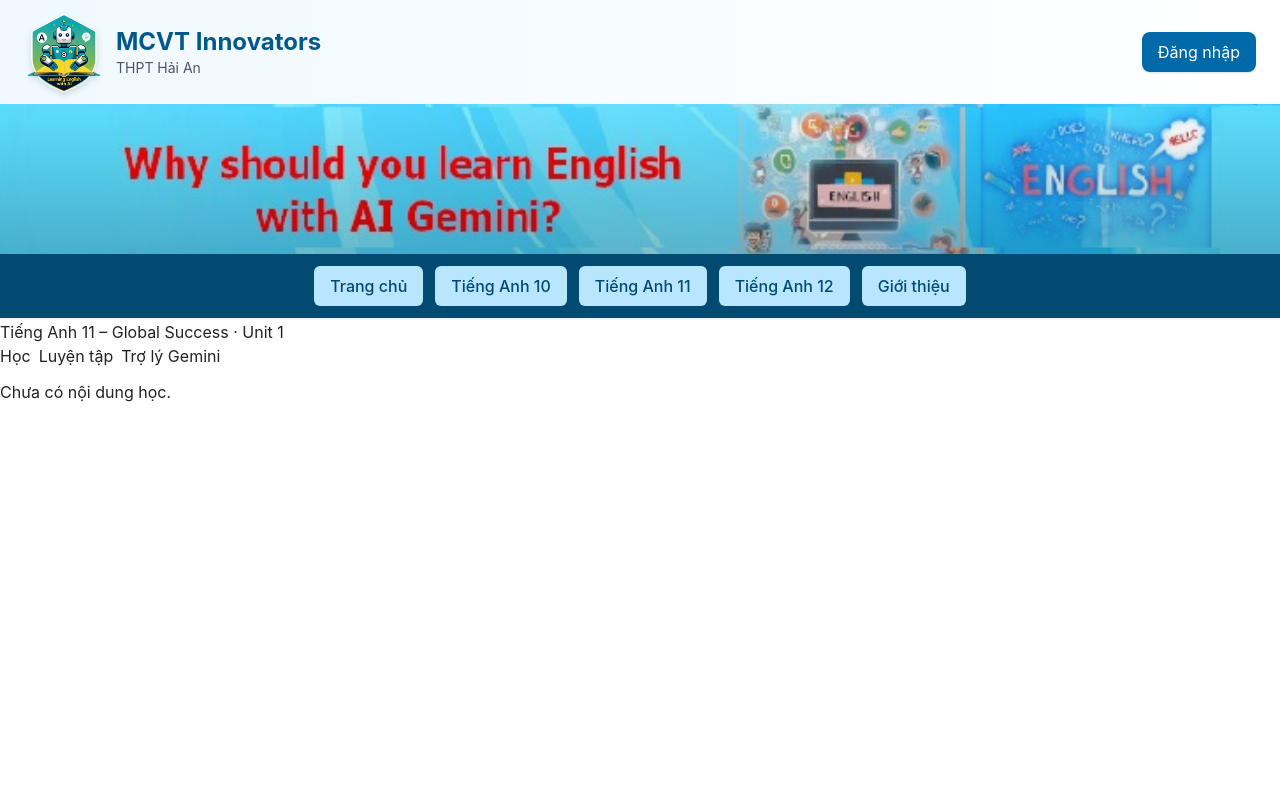
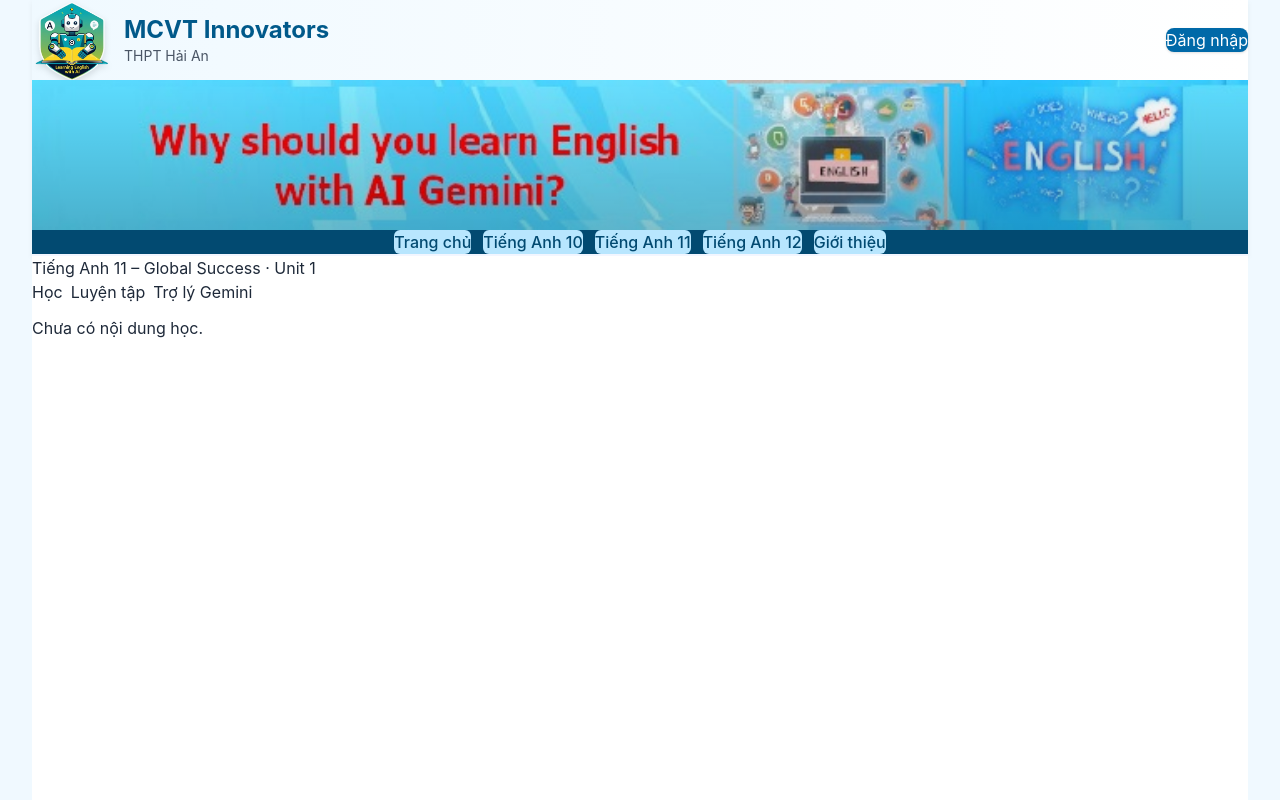
Before and after one commit to Thinit362/my-english-ai, a Next.js app: page /english-11/unit/1 in a window 1280 px wide. Shown: the top 800 px of the page. Built offline with nearby package versions, Linux system fonts and the light colour scheme.

Commit message:
Update globals.css

```diff
--- a/app/globals.css
+++ b/app/globals.css
@@ -9,27 +9,33 @@
   --text-main: #222;
   --text-muted: #666;
   --radius: 12px;
+
+  /* Đệm ngang mặc định cho layout */
+  --container-inline: clamp(16px, 4vw, 32px);
 }
+
+html, body {
+  font-family: "Inter", "Segoe UI", Roboto, Arial, sans-serif;
+  background: var(--bg-page);
+  color: var(--text-main);
+  scroll-behavior: smooth;
+}
+
 body {
   @apply bg-sky-50 text-gray-800;
   font-family: "Inter", sans-serif;
 }
 
-img {
-  user-select: none;
-}
+/* ⚙️ Reset cơ bản (đã vá: bỏ padding:2 toàn cục) */
+* { box-sizing: border-box; margin: 0; padding: 0; }
 
-a {
-  transition: all 0.2s ease-in-out;
-}
+img { user-select: none; }
+a { transition: all 0.2s ease-in-out; }
 
-/* ⚙️ Reset cơ bản */
-* { box-sizing: border-box; margin: 0; padding: 2; }
-html, body {
-  font-family: "Inter", "Segoe UI", Roboto, Arial, sans-serif;
-  background: var(--bg-page);
-  color: var(--text-main);
-  scroll-behavior: smooth;
+/* Lớp bọc trang để tránh dính lề trên thiết bị có safe-area */
+.page-shell, body {
+  padding-inline: max(var(--container-inline), env(safe-area-inset-left));
+  padding-inline: max(var(--container-inline), env(safe-area-inset-right));
 }
 
 /* 🔝 Header */
@@ -38,6 +44,13 @@ header {
   border-bottom: 2px solid var(--light-navy);
   box-shadow: 0 2px 6px rgba(0,0,0,.05);
 }
+/* Nội dung bên trong header */
+header > .container-max {
+  display: flex;
+  align-items: center;
+  gap: 12px;
+  padding-block: 10px;
+}
 
 /* 🌊 NAV: nền xanh đậm + nút xanh nhạt chữ navy */
 .nav-dark { background: var(--navy); }
@@ -45,14 +58,21 @@ header {
   @apply rounded font-medium text-sm md:text-base px-3 md:px-4 py-2 transition;
   background: #dbeafe;          /* blue-100 */
   color: var(--navy);
+  margin: 0 2px;
 }
 .nav-chip:hover { background: #bfdbfe; transform: scale(1.05); } /* blue-200 */
 
-/* 🧭 Container tối đa */
-.container-max { @apply mx-auto w-full max-w-7xl; }
+/* 🧭 Container tối đa (đã thêm padding-inline) */
+.container-max {
+  @apply mx-auto w-full max-w-7xl;
+  padding-inline: var(--container-inline);
+}
 
 /* 🪄 Nút dùng chung */
-.btn-navy { @apply bg-[var(--navy)] text-white rounded-lg font-semibold py-2 px-4 transition hover:opacity-90; }
+.btn-navy {
+  @apply bg-[var(--navy)] text-white rounded-lg font-semibold py-2 px-4 transition hover:opacity-90;
+  min-height: 44px; min-width: 44px; line-height: 1.2;
+}
 .btn-outline {
   border: 1px solid var(--navy);
   color: var(--navy);
@@ -61,8 +81,12 @@ header {
   padding: 8px 16px;
   font-weight: 500;
   transition: .2s;
+  min-height: 44px; min-width: 44px; line-height: 1.2;
 }
 .btn-outline:hover { background: var(--light-navy); }
+/* Biến thể kích thước */
+.btn-sm { padding: 6px 12px; font-size: 0.9rem; }
+.btn-lg { padding: 12px 18px; font-size: 1.05rem; }
 
 /* 🧩 Card sách */
 .card {
@@ -74,36 +98,45 @@ header {
   box-shadow: 0 3px 10px rgba(0,0,0,.05);
 }
 .card:hover { transform: translateY(-4px); box-shadow: 0 5px 16px rgba(0,0,0,.1); }
-.card img { width: 100%; height: 240px; object-fit: cover; }
-.card-content { padding: 1rem; }
+.card img { width: 100%; height: clamp(200px, 28vw, 240px); object-fit: cover; }
+.card-content { padding: 1rem 1.25rem; }
 .card-content h3 { font-size: 1.1rem; font-weight: 700; color: var(--navy); margin-bottom: .3rem; }
 .card-content p { font-size: .9rem; color: var(--text-muted); }
 
-/* 📘 Section padding */
-section { padding: 2rem 1rem; }
+/* 📘 Section padding (đã vá để không dính mép) */
+section {
+  padding-block: clamp(24px, 5vw, 56px);
+  padding-inline: var(--container-inline);
+}
 
 /* 💬 Chatbox */
 .chatbox {
   background: #fff;
   border: 1px solid #eaeaea;
   border-radius: var(--radius);
-  padding: 16px;
+  padding: 18px;
   display: flex; flex-direction: column; gap: 10px;
   box-shadow: 0 3px 12px rgba(0,0,0,.08);
 }
-.msg { padding: 10px 12px; border-radius: var(--radius); max-width: 85%; word-wrap: break-word; line-height: 1.4; }
+.msg {
+  padding: 10px 12px;
+  border-radius: var(--radius);
+  max-width: 80%;
+  word-wrap: break-word;
+  line-height: 1.4;
+}
 .msg.user { background: #e8f0ff; align-self: flex-end; border: 1px solid #c7dcff; }
-.msg.ai { background: #f6f9ff; border: 1px solid #dde5ff; align-self: flex-start; }
+.msg.ai { background: #f6f9ff; border: 1px solid #dde5ff; }
 
 /* ✍️ Input chat */
-.chat-input { display: flex; gap: 8px; }
+.chat-input { display: flex; gap: 10px; }
 .chat-input input {
   flex: 1; border: 1px solid #ccc; border-radius: var(--radius);
-  padding: 8px 10px; font-size: .95rem;
+  padding: 10px 12px; font-size: .95rem;
 }
 .chat-input button {
   background: var(--navy); color: #fff; border: none; border-radius: var(--radius);
-  padding: 8px 16px; cursor: pointer; transition: .2s;
+  padding: 10px 16px; cursor: pointer; transition: .2s; min-height: 44px;
 }
 .chat-input button:hover { opacity: .9; }
 
@@ -111,7 +144,8 @@ section { padding: 2rem 1rem; }
 .intro {
   display: grid; grid-template-columns: 1fr 1fr; gap: 2rem;
   background: #fff; border-radius: var(--radius);
-  padding: 2rem; box-shadow: 0 4px 12px rgba(0,0,0,.06);
+  padding: clamp(16px, 4vw, 24px);
+  box-shadow: 0 4px 12px rgba(0,0,0,.06);
 }
 .intro h2 { color: var(--navy); margin-bottom: .5rem; }
 .intro p { font-size: .95rem; color: var(--text-muted); line-height: 1.6; }
```
